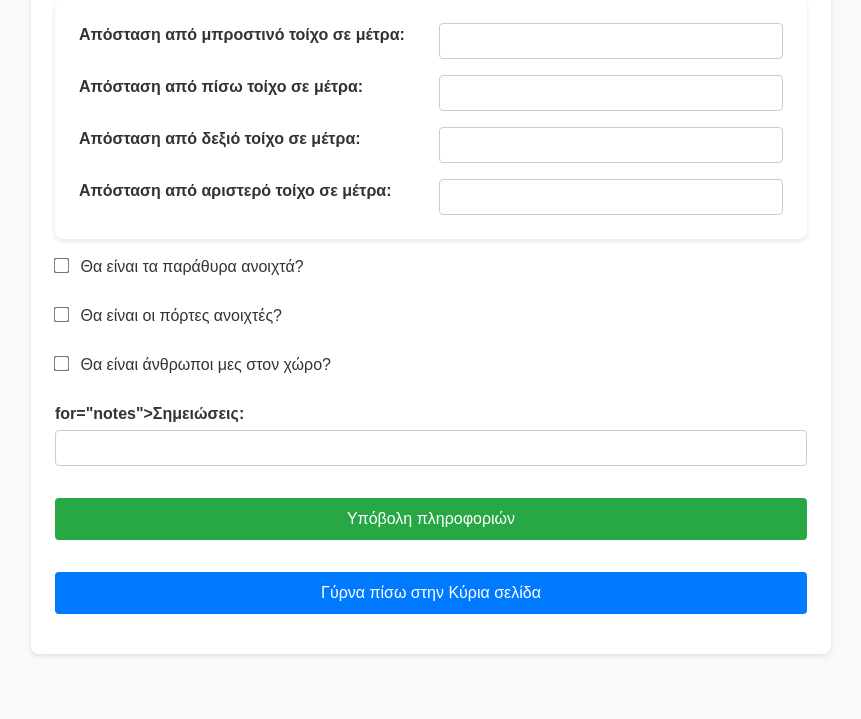
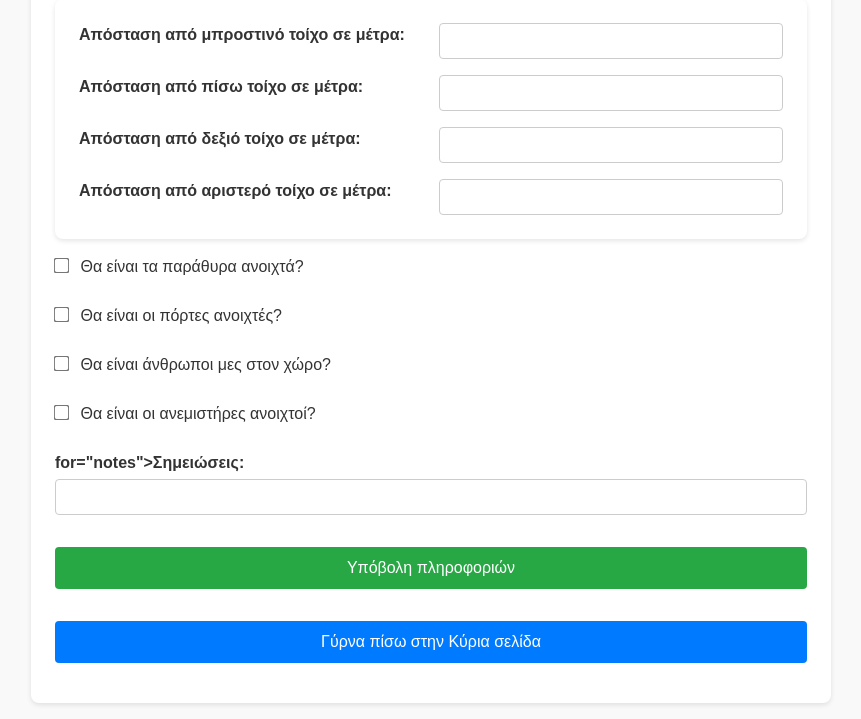
Before and after one commit to Andreas-Ts/Diploma-Project, a Flask app: page /submitSourcePollutantDetails in a window 1280 px wide. Shown: the part 537-1256 px from the top of the page, without its empty margins (209-1070 px from the left). Before the commit the page ends 1193 px from the top, so only its background shows below. Run offline with Flask 3, Linux system fonts and the light colour scheme; data that the repository does not hold is empty.

```diff
--- a/dataReceiverServer/static/javascript/insertingSourcePollutant.js
+++ b/dataReceiverServer/static/javascript/insertingSourcePollutant.js
@@ -62,6 +62,10 @@ function createConfirmText(formData){
            name = "Είναι άνθρωποι μέσα";
            value = "Ναι";
            break;
+         case "are-fans-on":
+           name = "Είναι ανεμιστήρες ανοιχτοί";
+           value = "Ναι";
+           break;
       }
      console.log(name);
 
--- a/dataReceiverServer/static/javascript/script.js
+++ b/dataReceiverServer/static/javascript/script.js
@@ -40,6 +40,10 @@ function downloadLogFile() {
         })
         .then(response => {
           console.log(response);
+          console.log("timestamp is", response.timestamp);
+          let previous_datetime_experiment_state ="Ο χρόνος που εισάχθηκε η προηγούμενη εισαγωγή του χρήστη είναι:\n" + response.timestamp;
+          document.getElementById("previous-datetime-experiment-state").textContent=previous_datetime_experiment_state;
+
           checkExperimentState(response);
 
         })
--- a/dataReceiverServer/templates/insertingSourcePollutant.html
+++ b/dataReceiverServer/templates/insertingSourcePollutant.html
@@ -98,6 +98,10 @@
             <label for="are-people-inside">Θα είναι άνθρωποι μες στον χώρο?</label>
             </div>
             <div>
+            <input type="checkbox" id="are-fans-on" name="are-fans-on">
+            <label for="are-fans-on">Θα είναι οι ανεμιστήρες ανοιχτοί?</label>
+            </div>
+            <div>
             <label> for="notes">Σημειώσεις:</label>
             <input type="text" id="notes" name="notes" autocomplete="off">
             </div>
```
Also changed, not shown: dataReceiverServer/templates/base.html (+6 -4 lines), 2 other files.
